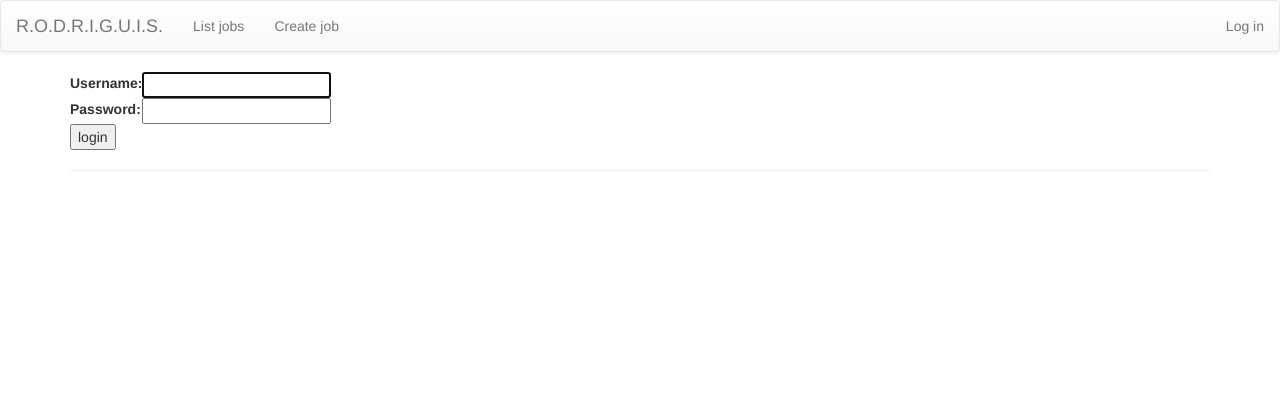
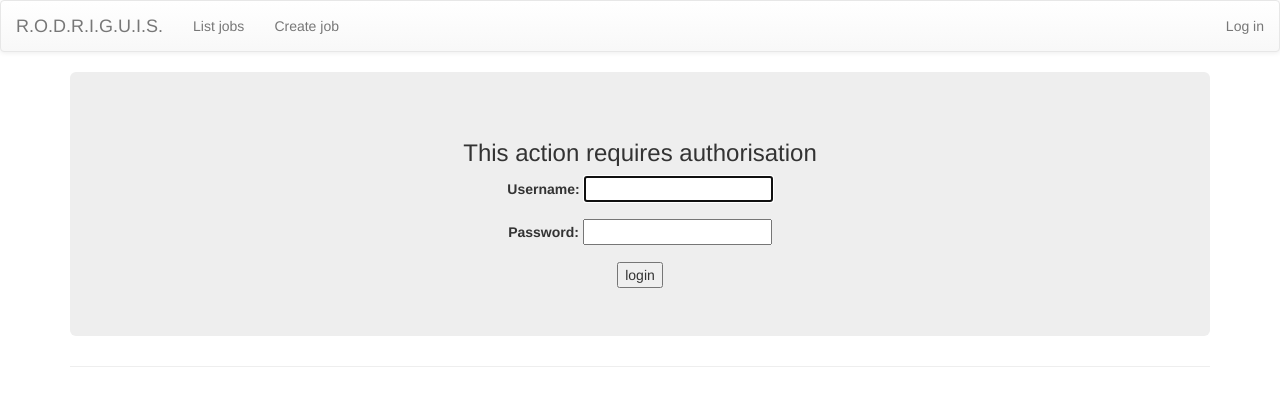
Before and after one commit to ratt-ru/rodrigues, a Django app: page /accounts/login/ in a window 1280 px wide. Shown: the top 406 px of the page. Run offline with Django 3.2, Linux system fonts and the light colour scheme; parts of the project's set-up code (start-up, migrations or seed data) failed here and were passed over; some libraries are stand-ins or nearby versions.

Commit message:
improve login form

```diff
--- a/templates/registration/login.html
+++ b/templates/registration/login.html
@@ -3,24 +3,28 @@
 {% block content %}
 
 {% if form.errors %}
-<p>Your username and password didn't match. Please try again.</p>
+<h3>Your username and password didn't match. Please try again.</h3>
 {% endif %}
 
-<form method="post" action="{% url 'django.contrib.auth.views.login' %}">
-{% csrf_token %}
-<table>
-<tr>
-    <td>{{ form.username.label_tag }}</td>
-    <td>{{ form.username }}</td>
-</tr>
-<tr>
-    <td>{{ form.password.label_tag }}</td>
-    <td>{{ form.password }}</td>
-</tr>
-</table>
 
-<input type="submit" value="login" />
-<input type="hidden" name="next" value="{{ next }}" />
-</form>
+<div class="jumbotron">
+    <div class="container center-block text-center">
+        <h3>This action requires authorisation</h3>
+        <form method="post" action="{% url 'django.contrib.auth.views.login' %}">
+        {% csrf_token %}
+          <div class="form-group">
+            {{ form.username.label_tag }}
+            {{ form.username }}
+          </div>
+          <div class="form-group">
+            {{ form.password.label_tag }}
+            {{ form.password }}
+          </div>
+        <input type="submit" value="login" />
+        <input type="hidden" name="next" value="{{ next }}" />
+        </form>
+    </div>
+</div>
+
 
 {% endblock %}
```
